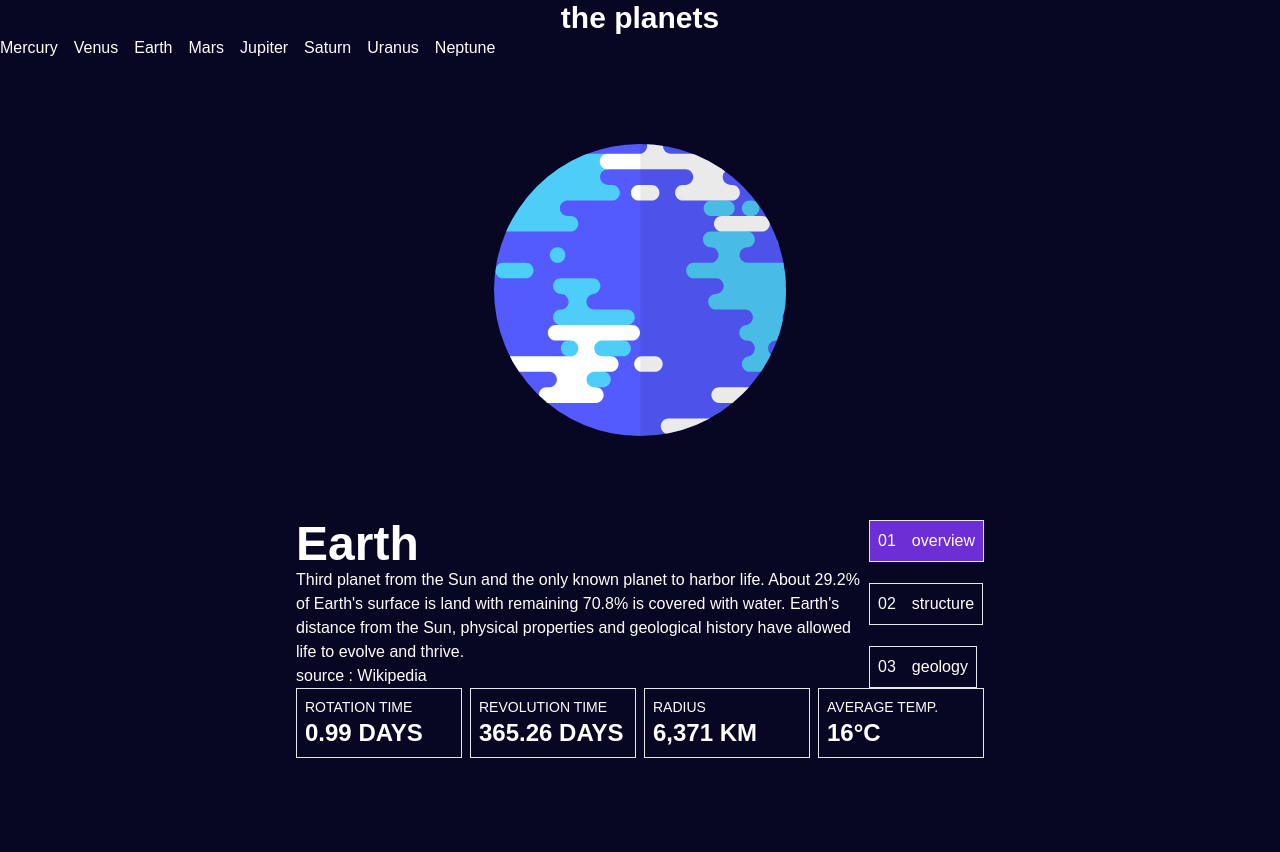
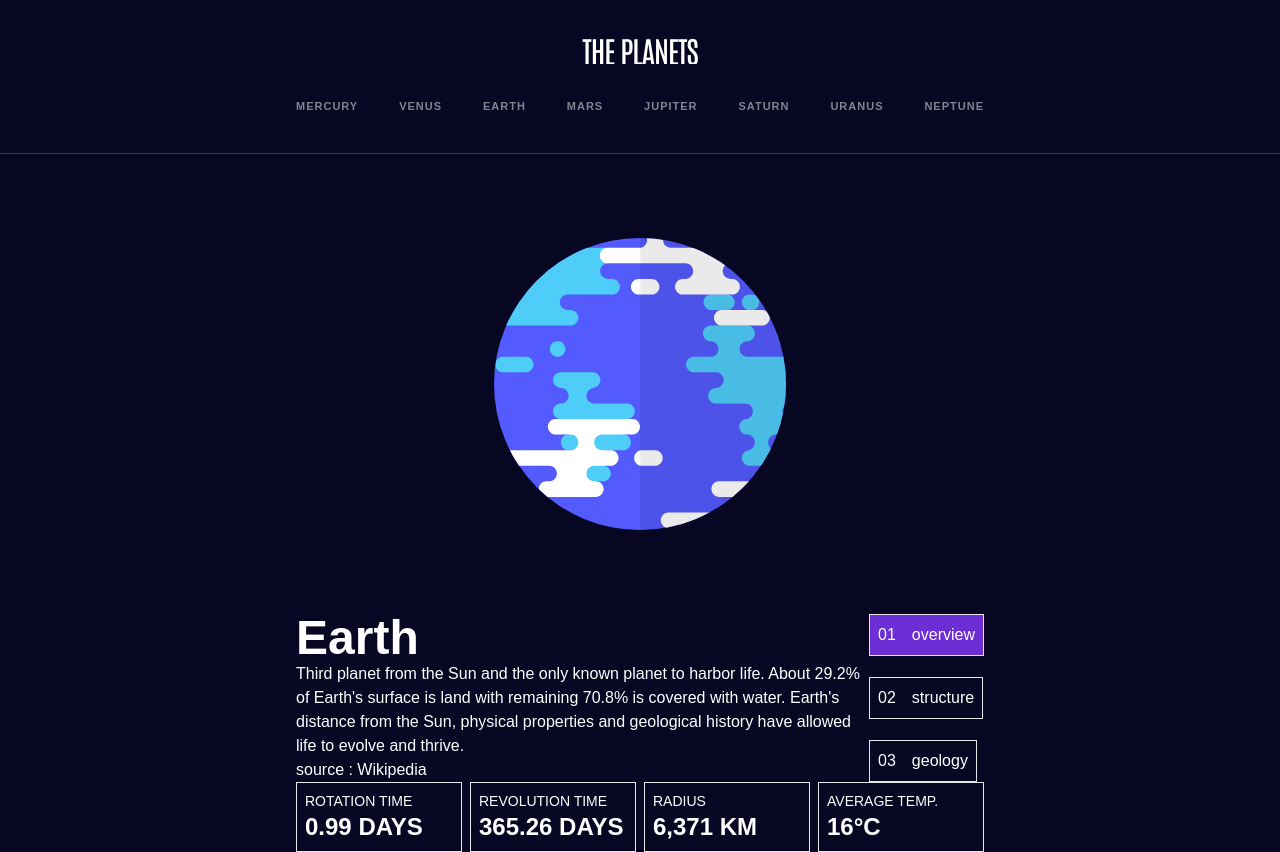
Before and after one commit to orphandeity/planets-fact-site, a Next.js app: page /earth in a window 1280 px wide. Before the commit the page ends 800 px from the top, so only its background shows below. Built offline with nearby package versions, Linux system fonts and the light colour scheme.

Commit message:
ui: responsive header styles

```diff
--- a/src/app/layout.tsx
+++ b/src/app/layout.tsx
@@ -17,7 +17,7 @@ export default function RootLayout({
   children: React.ReactNode;
 }) {
   return (
-    <html lang="en">
+    <html lang="en" className={antonio.variable}>
       <body className="min-h-screen bg-black text-white">
         <Header />
         {children}
--- a/src/components/Header.tsx
+++ b/src/components/Header.tsx
@@ -8,8 +8,10 @@ export default function Header() {
   const width = useWindow();
 
   return (
-    <header className="relative flex md:flex-col lg:flex-row justify-between items-center">
-      <span className="text-xl font-bold md:text-3xl">the planets</span>
+    <header className="relative flex h-[68px] items-center justify-between border-b border-white/20 md:h-fit md:flex-col lg:flex-row lg:items-center lg:px-40">
+      <span className="pl-6 font-antonio text-[28px] font-medium uppercase tracking-[-1.05px] md:mt-8 md:pl-0 md:text-3xl lg:mt-0">
+        the planets
+      </span>
       <Nav />
     </header>
   );
--- a/src/components/MobileLinks.tsx
+++ b/src/components/MobileLinks.tsx
@@ -3,10 +3,10 @@ import Image from "next/image";
 import chevron from "@/assets/icon-chevron.svg";
 
 const MobileLinks = () => (
-  <div className="min-h-screen">
+  <>
     <Link
       href={"/mercury"}
-      className="flex items-center justify-between border-b border-white/10 px-6 py-5"
+      className="mx-6 flex items-center justify-between border-b border-white/10 py-5"
     >
       <div className="flex items-center gap-6 text-[15px] font-bold uppercase leading-[25px] tracking-[1.36px]">
         <div className="h-4 w-4 rounded-full bg-mercury" />
@@ -18,7 +18,7 @@ const MobileLinks = () => (
     </Link>
     <Link
       href={"/venus"}
-      className="flex items-center justify-between border-b border-white/10 px-6 py-5"
+      className="mx-6 flex items-center justify-between border-b border-white/10 py-5"
     >
       <div className="flex items-center gap-6 text-[15px] font-bold uppercase leading-[25px] tracking-[1.36px]">
         <div className="h-4 w-4 rounded-full bg-venus" />
@@ -30,7 +30,7 @@ const MobileLinks = () => (
     </Link>
     <Link
       href={"/earth"}
-      className="flex items-center justify-between border-b border-white/10 px-6 py-5"
+      className="mx-6 flex items-center justify-between border-b border-white/10 py-5"
     >
       <div className="flex items-center gap-6 text-[15px] font-bold uppercase leading-[25px] tracking-[1.36px]">
         <div className="h-4 w-4 rounded-full bg-earth" />
@@ -42,7 +42,7 @@ const MobileLinks = () => (
     </Link>
     <Link
       href={"/mars"}
-      className="flex items-center justify-between border-b border-white/10 px-6 py-5"
+      className="mx-6 flex items-center justify-between border-b border-white/10 py-5"
     >
       <div className="flex items-center gap-6 text-[15px] font-bold uppercase leading-[25px] tracking-[1.36px]">
         <div className="h-4 w-4 rounded-full bg-mars" />
@@ -54,7 +54,7 @@ const MobileLinks = () => (
     </Link>
     <Link
       href={"/jupiter"}
-      className="flex items-center justify-between border-b border-white/10 px-6 py-5"
+      className="mx-6 flex items-center justify-between border-b border-white/10 py-5"
     >
       <div className="flex items-center gap-6 text-[15px] font-bold uppercase leading-[25px] tracking-[1.36px]">
         <div className="h-4 w-4 rounded-full bg-jupiter" />
@@ -66,7 +66,7 @@ const MobileLinks = () => (
     </Link>
     <Link
       href={"/saturn"}
-      className="flex items-center justify-between border-b border-white/10 px-6 py-5"
+      className="mx-6 flex items-center justify-between border-b border-white/10 py-5"
     >
       <div className="flex items-center gap-6 text-[15px] font-bold uppercase leading-[25px] tracking-[1.36px]">
         <div className="h-4 w-4 rounded-full bg-saturn" />
@@ -78,7 +78,7 @@ const MobileLinks = () => (
     </Link>
     <Link
       href={"/uranus"}
-      className="flex items-center justify-between border-b border-white/10 px-6 py-5"
+      className="mx-6 flex items-center justify-between border-b border-white/10 py-5"
     >
       <div className="flex items-center gap-6 text-[15px] font-bold uppercase leading-[25px] tracking-[1.36px]">
         <div className="h-4 w-4 rounded-full bg-uranus" />
@@ -90,7 +90,7 @@ const MobileLinks = () => (
     </Link>
     <Link
       href={"/neptune"}
-      className="flex items-center justify-between px-6 py-5"
+      className="mx-6 flex items-center justify-between py-5"
     >
       <div className="flex items-center gap-6 text-[15px] font-bold uppercase leading-[25px] tracking-[1.36px]">
         <div className="h-4 w-4 rounded-full bg-neptune" />
@@ -100,7 +100,7 @@ const MobileLinks = () => (
         <Image src={chevron} alt="" width={6} height={8} />
       </div>
     </Link>
-  </div>
+  </>
 );
 
 export default MobileLinks;
--- a/src/components/Nav.tsx
+++ b/src/components/Nav.tsx
@@ -20,26 +20,90 @@ export default function Nav() {
     <>
       <button
         onClick={() => setIsOpen(!isOpen)}
-        className={clsx(["md:hidden", isOpen && "text-grayDark"])}
+        className={clsx(["pr-6 md:hidden", isOpen && "text-grayDark"])}
       >
         <Menu />
       </button>
       <nav
         data-state={isOpen}
-        className="absolute top-full z-50 hidden w-full flex-col gap-4 bg-black data-[state=true]:flex md:static md:flex md:flex-row"
+        className="absolute top-full z-50 hidden min-h-screen w-full translate-y-1 flex-col gap-4 bg-black data-[state=true]:flex md:static md:flex md:min-h-fit md:max-w-[768px] md:-translate-y-1 md:flex-row md:justify-between md:px-10 lg:items-center lg:px-0"
       >
         {width <= 375 ? (
           <MobileLinks />
         ) : (
           <>
-            <Link href={"/mercury"}>Mercury</Link>
-            <Link href={"/venus"}>Venus</Link>
-            <Link href={"/earth"}>Earth</Link>
-            <Link href={"/mars"}>Mars</Link>
-            <Link href={"/jupiter"}>Jupiter</Link>
-            <Link href={"/saturn"}>Saturn</Link>
-            <Link href={"/uranus"}>Uranus</Link>
-            <Link href={"/neptune"}>Neptune</Link>
+            <div className="relative flex items-center">
+              <Link
+                href={"/mercury"}
+                className="peer flex items-center justify-center text-[11px] font-bold uppercase leading-[25px] tracking-[1px] text-grayLight md:h-[85px] lg:hover:text-white"
+              >
+                Mercury
+              </Link>
+              <div className="absolute top-0 hidden h-1 w-full translate-y-full peer-hover:bg-mercury lg:block" />
+            </div>
+            <div className="relative flex items-center">
+              <Link
+                href={"/venus"}
+                className="peer flex items-center justify-center text-[11px] font-bold uppercase leading-[25px] tracking-[1px] text-grayLight md:h-[85px] lg:hover:text-white"
+              >
+                Venus
+              </Link>
+              <div className="absolute top-0 hidden h-1 w-full translate-y-full peer-hover:bg-venus lg:block" />
+            </div>
+            <div className="relative flex items-center">
+              <Link
+                href={"/earth"}
+                className="peer flex items-center justify-center text-[11px] font-bold uppercase leading-[25px] tracking-[1px] text-grayLight md:h-[85px] lg:hover:text-white"
+              >
+                Earth
+              </Link>
+              <div className="absolute top-0 hidden h-1 w-full translate-y-full peer-hover:bg-earth lg:block" />
+            </div>
+            <div className="relative flex items-center">
+              <Link
+                href={"/mars"}
+                className="peer flex items-center justify-center text-[11px] font-bold uppercase leading-[25px] tracking-[1px] text-grayLight md:h-[85px] lg:hover:text-white"
+              >
+                Mars
+              </Link>
+              <div className="absolute top-0 hidden h-1 w-full translate-y-full peer-hover:bg-mars lg:block" />
+            </div>
+            <div className="relative flex items-center">
+              <Link
+                href={"/jupiter"}
+                className="peer flex items-center justify-center text-[11px] font-bold uppercase leading-[25px] tracking-[1px] text-grayLight md:h-[85px] lg:hover:text-white"
+              >
+                Jupiter
+              </Link>
+              <div className="absolute top-0 hidden h-1 w-full translate-y-full peer-hover:bg-jupiter lg:block" />
+            </div>
+            <div className="relative flex items-center">
+              <Link
+                href={"/saturn"}
+                className="peer flex items-center justify-center text-[11px] font-bold uppercase leading-[25px] tracking-[1px] text-grayLight md:h-[85px] lg:hover:text-white"
+              >
+                Saturn
+              </Link>
+              <div className="absolute top-0 hidden h-1 w-full translate-y-full peer-hover:bg-saturn lg:block" />
+            </div>
+            <div className="relative flex items-center">
+              <Link
+                href={"/uranus"}
+                className="peer flex items-center justify-center text-[11px] font-bold uppercase leading-[25px] tracking-[1px] text-grayLight md:h-[85px] lg:hover:text-white"
+              >
+                Uranus
+              </Link>
+              <div className="absolute top-0 hidden h-1 w-full translate-y-full peer-hover:bg-uranus lg:block" />
+            </div>
+            <div className="relative flex items-center">
+              <Link
+                href={"/neptune"}
+                className="peer flex items-center justify-center text-[11px] font-bold uppercase leading-[25px] tracking-[1px] text-grayLight md:h-[85px] lg:hover:text-white"
+              >
+                Neptune
+              </Link>
+              <div className="absolute top-0 hidden h-1 w-full translate-y-full peer-hover:bg-neptune lg:block" />
+            </div>
           </>
         )}
       </nav>
```
